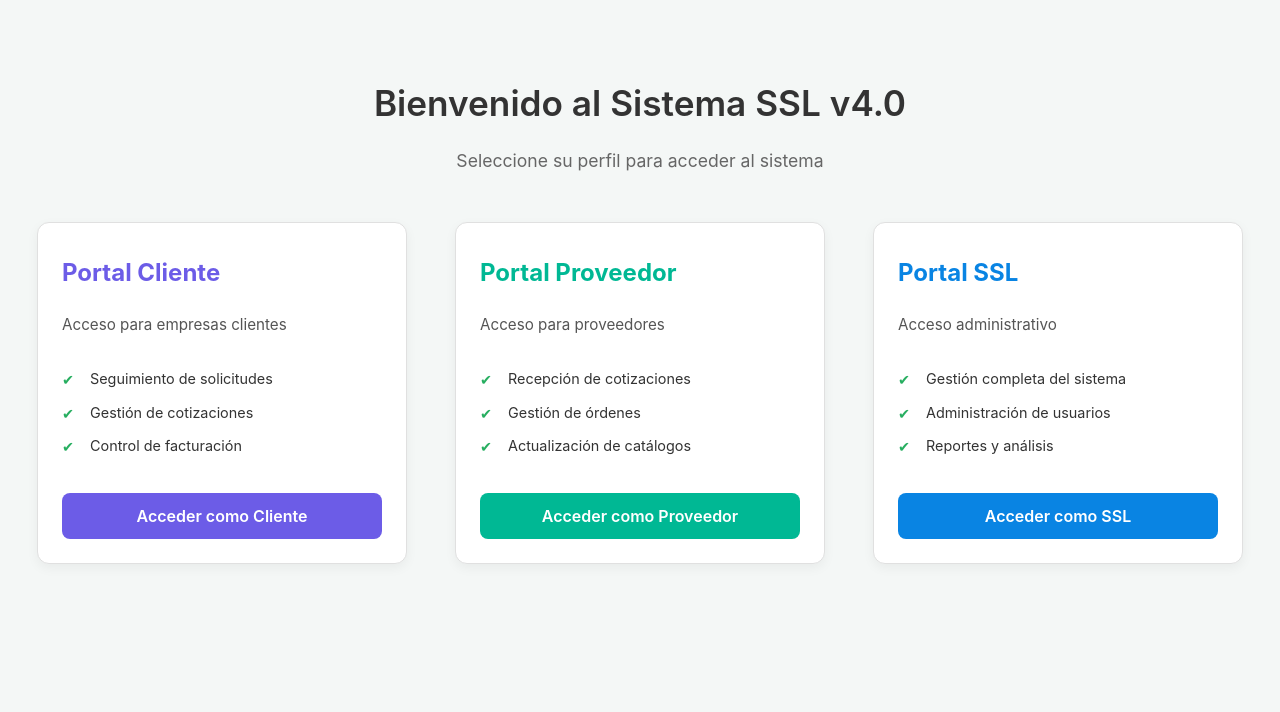
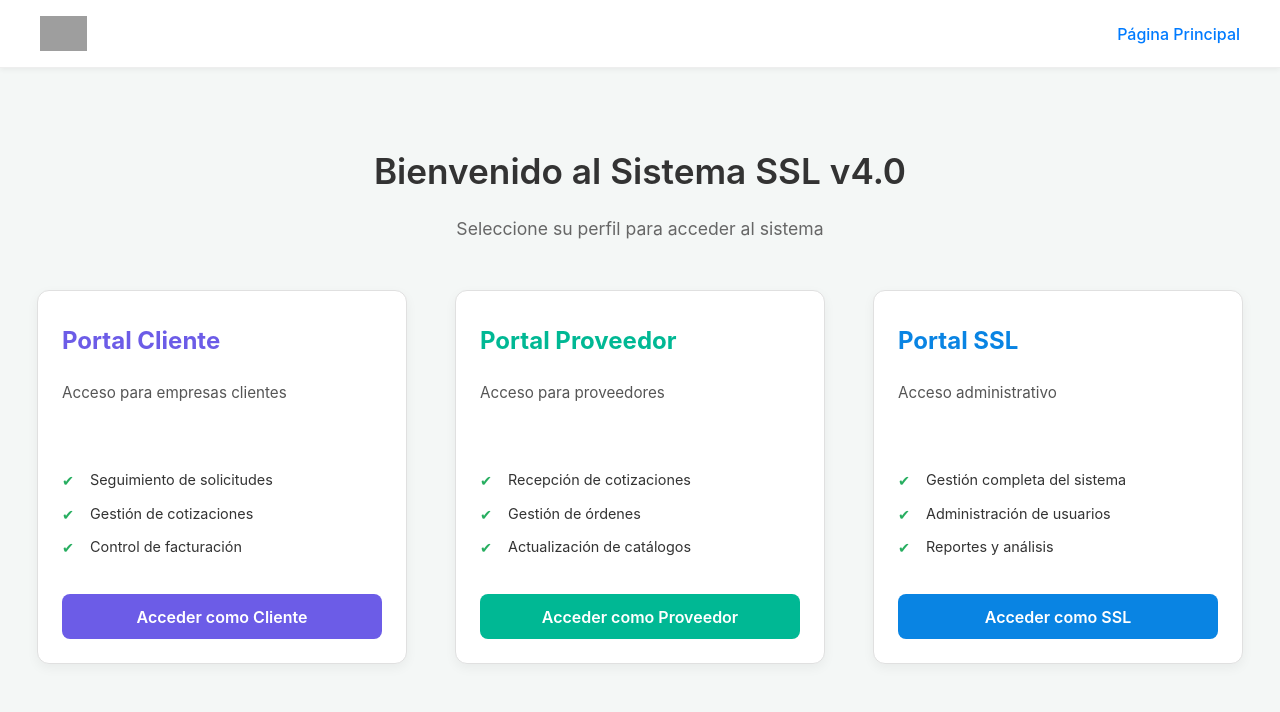
Before and after one commit to Desarrollador1SSL/softwareSSL, a React app in the folder frontend/: page / in a window 1280 px wide. Shown: the top 712 px of the page. Built offline with nearby package versions, Linux system fonts and the light colour scheme; grey boxes are pictures that could not be loaded; the HTML template or start-up script is replaced by a standard one.

Commit message:
Implementación header y conexión login

```diff
--- a/frontend/src/ProfileSelection/ProfileSelection.jsx
+++ b/frontend/src/ProfileSelection/ProfileSelection.jsx
@@ -1,19 +1,28 @@
-//import React from 'react';
+import React from 'react';
 import './profileSelection.css';
+import { useNavigate } from 'react-router-dom';
+
+//COMPONENTE GLOBAL DE HEADER
+import Header from '../Header/Header'
 
 
 //COMPONENTE SECUNDARIO PARA TARJETAS
-function ProfileCard({ title, description, features, buttonText }) {
+function ProfileCard({ title, description, features, buttonText, onCardClick }) {
   return (
     <div className="profile-card">
       <h3>{title}</h3>
+
       <p>{description}</p>
+
       <ul>
         {features.map((feature, index) => (
           <li key={index}>{feature}</li>
         ))}
       </ul>
-      <button className="access-button">{buttonText}</button>
+
+      <button className="access-button" onClick={onCardClick}>
+        {buttonText }
+      </button>
     </div>
   );
 }
@@ -21,14 +30,29 @@ function ProfileCard({ title, description, features, buttonText }) {
 
 //COMPONENTE PRINCIPAL
 function ProfileSelection() {
+
+  const navigate = useNavigate();
+
+  //NAVEGACIÓN AL LOGIN
+  const handleProfileSelect = (profileType) => {
+    console.log("Perfil seleccionado:", profileType);
+    navigate('/login');
+  };
+
+
+
   return (
-    <div className="selection-container">
+
+    <div>
+
+        <Header />
 
         <main className="selection-main">
             <h2>Bienvenido al Sistema SSL v4.0</h2>
             <p>Seleccione su perfil para acceder al sistema</p>
 
             <div className="cards-wrapper">
+
                 <ProfileCard
                     title="Portal Cliente"
                     description="Acceso para empresas clientes"
@@ -38,7 +62,9 @@ function ProfileSelection() {
                     "Control de facturación"
                     ]}
                     buttonText="Acceder como Cliente"
+                    onCardClick={() => handleProfileSelect('cliente')}
                 />
+
                 <ProfileCard
                     title="Portal Proveedor"
                     description="Acceso para proveedores"
@@ -48,7 +74,9 @@ function ProfileSelection() {
                     "Actualización de catálogos"
                     ]}
                     buttonText="Acceder como Proveedor"
+                    onCardClick={() => handleProfileSelect('Proveedor')}
                 />
+
                 <ProfileCard
                     title="Portal SSL"
                     description="Acceso administrativo"
@@ -58,6 +86,7 @@ function ProfileSelection() {
                     "Reportes y análisis"
                     ]}
                     buttonText="Acceder como SSL"
+                    onCardClick={() => handleProfileSelect('SSL')}
                 />
             </div>
         </main>
--- a/frontend/src/ProfileSelection/profileSelection.css
+++ b/frontend/src/ProfileSelection/profileSelection.css
@@ -1,9 +1,5 @@
 
-.selection-container {
-  display: flex;
-  flex-direction: column;
-  min-height: 100vh;
-}
+
 
 
 .selection-main {
@@ -20,7 +16,7 @@
 }
 
 
-.selection-main > p {
+.selection-main p {
   font-size: 1.1rem;
   color: #666;
   margin-bottom: 3rem;
```
Lines whose indentation alone changed are shown as unchanged.
